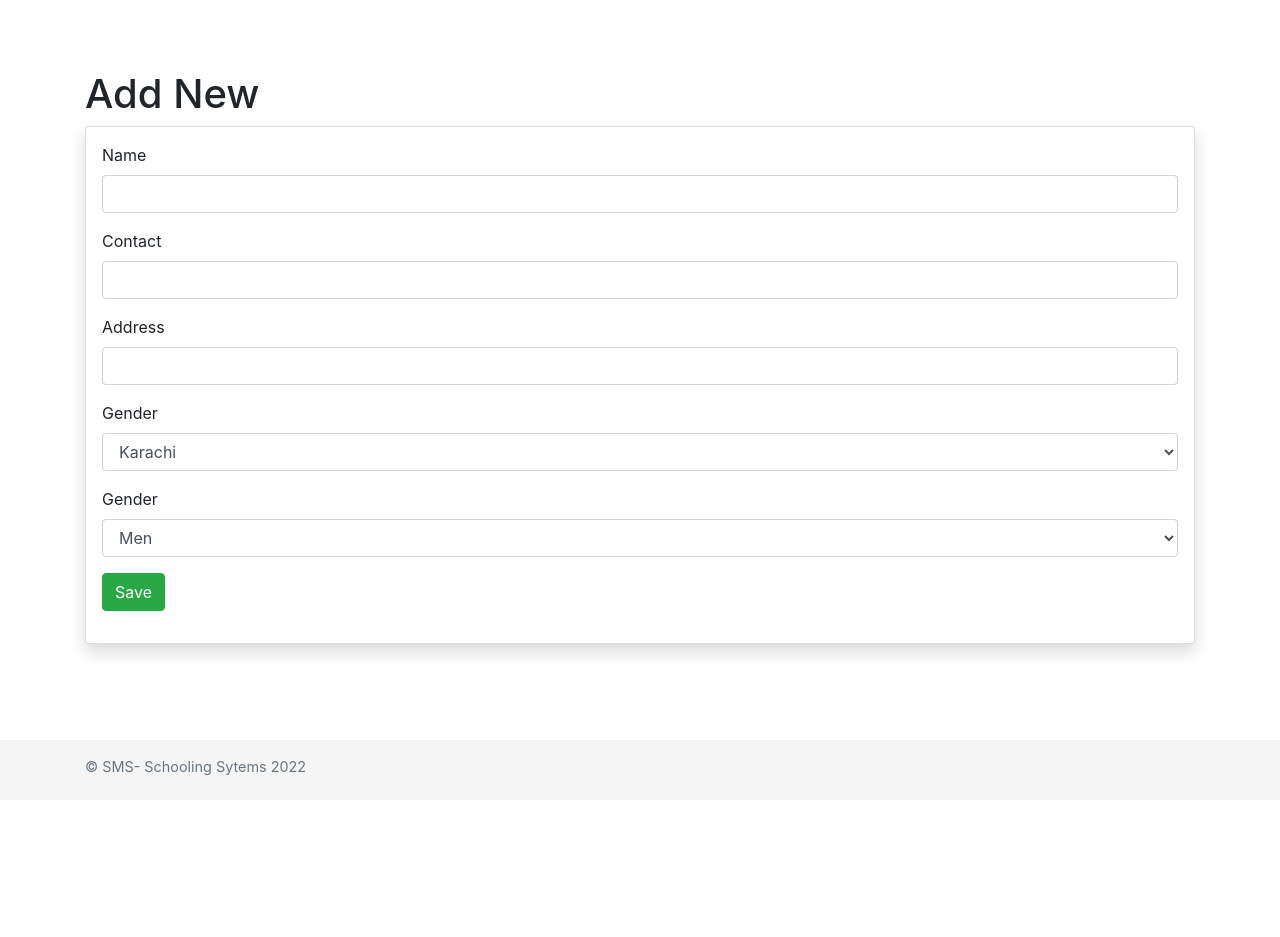
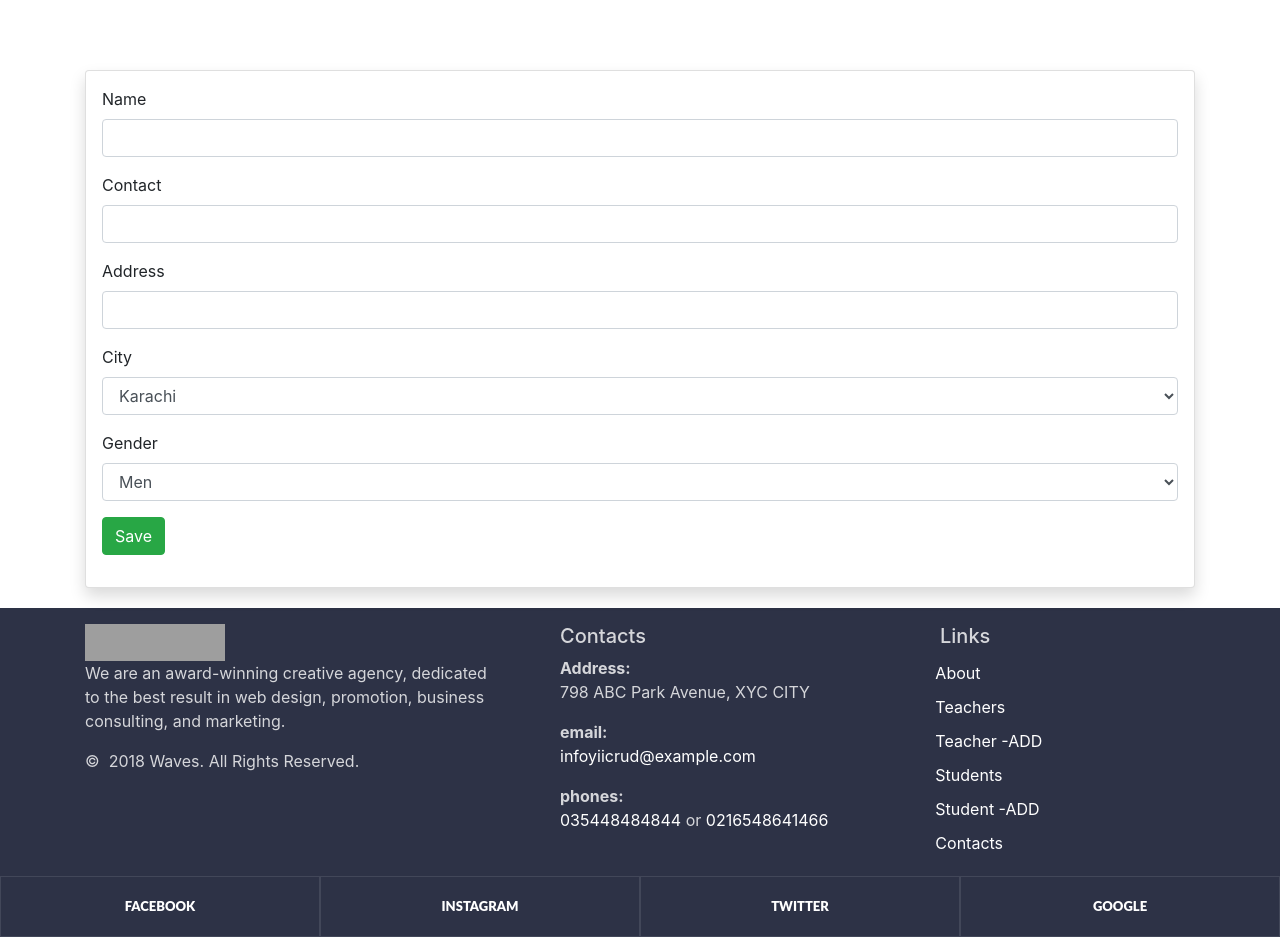
Before and after one commit to Ayaan200one/yii-crud, a Yii app: template views/teacher/create.php in a window 1280 px wide. Before the commit the page ends 776 px from the top, so only its background shows below. Run offline with PHP 8.4 and a stand-in for Yii, Linux system fonts and the light colour scheme; the template is opened without the code that fills it, so the values that code supplies are empty; form fields are guessed from the names that the template uses; some libraries are stand-ins or nearby versions; grey boxes are pictures that could not be loaded.

Commit message:
refactoring some code and add footer

```diff
--- a/models/StudentSearch.php
+++ b/models/StudentSearch.php
@@ -46,6 +46,9 @@ class StudentSearch extends Student
 
         $dataProvider = new ActiveDataProvider([
             'query' => $query,
+            'pagination' => [
+                'pageSize'=>2
+        ]
         ]);
 
         $this->load($params);
--- a/views/layouts/main.php
+++ b/views/layouts/main.php
@@ -28,15 +28,18 @@ AppAsset::register($this);
 <header>
     <?php
     NavBar::begin([
-        'brandLabel' => "Yii CRUD",
+        'brandLabel' => '<img src="https://miro.medium.com/max/740/1*lFx7Er1avvMNuTfeOEKSwg.png" width="100"/>',
         'brandUrl' => Yii::$app->homeUrl,
         'options' => [
-            'class' => 'navbar navbar-expand-md navbar-dark bg-dark fixed-top',
+            'class' => 'navbar navbar-expand-md navbar-light bg-light fixed-top',
         ],
     ]);
     echo Nav::widget([
         'options' => ['class' => 'navbar-nav'],
         'items' => [
+            ['label' => 'Home', 'url' => ['/site/index']],
+            ['label' => 'About', 'url' => ['/site/about']],
+            ['label' => 'Contact', 'url' => ['/site/contact']],
             ['label' => 'Students', 'url' => ['/student/index']],
             ['label' => 'Teacher', 'url' => ['/teacher/index']],
         ],
@@ -55,12 +58,59 @@ AppAsset::register($this);
     </div>
 </main>
 
-<footer class="footer mt-auto py-3 text-muted">
+<!-- <footer class="footer mt-auto py-3 text-muted">
     <div class="container">
         <p class="float-left">&copy; SMS- Schooling Sytems <?= date('Y') ?></p>
         <p class="float-right"><?= Yii::powered() ?></p>
     </div>
-</footer>
+</footer> -->
+
+<footer class="section footer-classic context-dark bg-image" style="background: #2d3246;">
+        <div class="container my-3">
+          <div class="row row-30">
+            <div class="col-md-4 col-xl-5">
+              <div class="pr-xl-4"><a class="brand" href="index.html"><img class="brand-logo-light" src="https://miro.medium.com/max/740/1*lFx7Er1avvMNuTfeOEKSwg.png" alt="" width="140" height="37" srcset="images/agency/logo-retina-inverse-280x74.png 2x"></a>
+                <p>We are an award-winning creative agency, dedicated to the best result in web design, promotion, business consulting, and marketing.</p>
+                <!-- Rights-->
+                <p class="rights"><span>©  </span><span class="copyright-year">2018</span><span> </span><span>Waves</span><span>. </span><span>All Rights Reserved.</span></p>
+              </div>
+            </div>
+            <div class="col-md-4">
+              <h5>Contacts</h5>
+              <dl class="contact-list">
+                <dt>Address:</dt>
+                <dd>798 ABC Park Avenue, XYC CITY</dd>
+              </dl>
+              <dl class="contact-list">
+                <dt>email:</dt>
+                <dd><a href="#">infoyiicrud@example.com</a></dd>
+              </dl>
+              <dl class="contact-list">
+                <dt>phones:</dt>
+                <dd><a href="tel:#">035448484844</a> <span>or</span> <a href="tel:#">0216548641466</a>
+                </dd>
+              </dl>
+            </div>
+            <div class="col-md-4 col-xl-3">
+              <h5>Links</h5>
+              <ul class="nav-list">
+                <li><a href="#">About</a></li>
+                <li><a href="/teacher/index">Teachers</a></li>
+                <li><a href="/teacher/create">Teacher -ADD</a></li>
+                <li><a href="/student/index">Students</a></li>
+                <li><a href="/student/create">Student -ADD</a></li>
+                <li><a href="#">Contacts</a></li>
+              </ul>
+            </div>
+          </div>
+        </div>
+        <div class="row no-gutters social-container">
+          <div class="col"><a class="social-inner" href="#"><span class="icon mdi mdi-facebook"></span><span>Facebook</span></a></div>
+          <div class="col"><a class="social-inner" href="#"><span class="icon mdi mdi-instagram"></span><span>instagram</span></a></div>
+          <div class="col"><a class="social-inner" href="#"><span class="icon mdi mdi-twitter"></span><span>twitter</span></a></div>
+          <div class="col"><a class="social-inner" href="#"><span class="icon mdi mdi-youtube-play"></span><span>google</span></a></div>
+        </div>
+      </footer>
 
 <?php $this->endBody() ?>
 </body>
--- a/views/site/about.php
+++ b/views/site/about.php
@@ -5,7 +5,7 @@
 use yii\helpers\Html;
 
 $this->title = 'About';
-$this->params['breadcrumbs'][] = $this->title;
+// $this->params['breadcrumbs'][] = $this->title;
 ?>
 <div class="site-about">
     <h1><?= Html::encode($this->title) ?></h1>
@@ -13,6 +13,4 @@ $this->params['breadcrumbs'][] = $this->title;
     <p>
         This is the About page. You may modify the following file to customize its content:
     </p>
-
-    <code><?= __FILE__ ?></code>
 </div>
--- a/views/site/contact.php
+++ b/views/site/contact.php
@@ -9,7 +9,7 @@ use yii\bootstrap4\Html;
 use yii\captcha\Captcha;
 
 $this->title = 'Contact';
-$this->params['breadcrumbs'][] = $this->title;
+// $this->params['breadcrumbs'][] = $this->title;
 ?>
 <div class="site-contact">
     <h1><?= Html::encode($this->title) ?></h1>
--- a/views/student/view.php
+++ b/views/student/view.php
@@ -6,9 +6,9 @@ use yii\widgets\DetailView;
 /* @var $this yii\web\View */
 /* @var $model app\models\Student */
 
-$this->title = $model->id;
-$this->params['breadcrumbs'][] = ['label' => 'Students', 'url' => ['index']];
-$this->params['breadcrumbs'][] = $this->title;
+$this->title = 'Update ID #' .$model->id;
+// $this->params['breadcrumbs'][] = ['label' => 'Students', 'url' => ['index']];
+// $this->params['breadcrumbs'][] = $this->title;
 \yii\web\YiiAsset::register($this);
 ?>
 <div class="student-view">
--- a/views/teacher/_form.php
+++ b/views/teacher/_form.php
@@ -19,7 +19,7 @@ use yii\widgets\ActiveForm;
     <?= $form->field($model, 'address')->textInput(['maxlength' => true]) ?>
 
     <?=
-    $form->field($model,'gender')->dropDownList(array('Karachi'=>'Karachi'));
+    $form->field($model,'city')->dropDownList(array('Karachi'=>'Karachi'));
     // $form->field($model, 'city')->textInput(['maxlength' => true])
     ?>
 
--- a/views/teacher/create.php
+++ b/views/teacher/create.php
@@ -11,7 +11,7 @@ $this->params['breadcrumbs'][] = $this->title;
 ?>
 <div class="teacher-create">
 
-    <h1><?= Html::encode($this->title) ?></h1>
+    <!-- <h1><?= Html::encode($this->title) ?></h1> -->
 
     <?= $this->render('_form', [
         'model' => $model,
--- a/views/teacher/index.php
+++ b/views/teacher/index.php
@@ -10,7 +10,7 @@ use yii\grid\GridView;
 /* @var $dataProvider yii\data\ActiveDataProvider */
 
 $this->title = 'Teachers';
-$this->params['breadcrumbs'][] = $this->title;
+
 ?>
 <div class="teacher-index">
 
--- a/web/css/site.css
+++ b/web/css/site.css
@@ -82,3 +82,54 @@ a.desc:after {
 .nav > li > form > button.logout:focus {
     outline: none;
 }
+
+
+.context-dark, .bg-gray-dark, .bg-primary {
+    color: rgba(255, 255, 255, 0.8);
+}
+
+.footer-classic a, .footer-classic a:focus, .footer-classic a:active {
+    color: #ffffff;
+}
+.nav-list li {
+    padding-top: 5px;
+    padding-bottom: 5px;
+}
+
+.nav-list li a:hover:before {
+    margin-left: 0;
+    opacity: 1;
+    visibility: visible;
+}
+
+ul, ol {
+    list-style: none;
+    padding: 0;
+    margin: 0;
+}
+
+.social-inner {
+    display: flex;
+    flex-direction: column;
+    align-items: center;
+    width: 100%;
+    padding: 23px;
+    font: 900 13px/1 "Lato", -apple-system, BlinkMacSystemFont, "Segoe UI", Roboto, "Helvetica Neue", Arial, sans-serif;
+    text-transform: uppercase;
+    color: rgba(255, 255, 255, 0.5);
+}
+.social-container .col {
+    border: 1px solid rgba(255, 255, 255, 0.1);
+}
+.nav-list li a:before {
+    content: "\f14f";
+    font: 400 21px/1 "Material Design Icons";
+    color: #4d6de6;
+    display: inline-block;
+    vertical-align: baseline;
+    margin-left: -28px;
+    margin-right: 7px;
+    opacity: 0;
+    visibility: hidden;
+    transition: .22s ease;
+}
```
